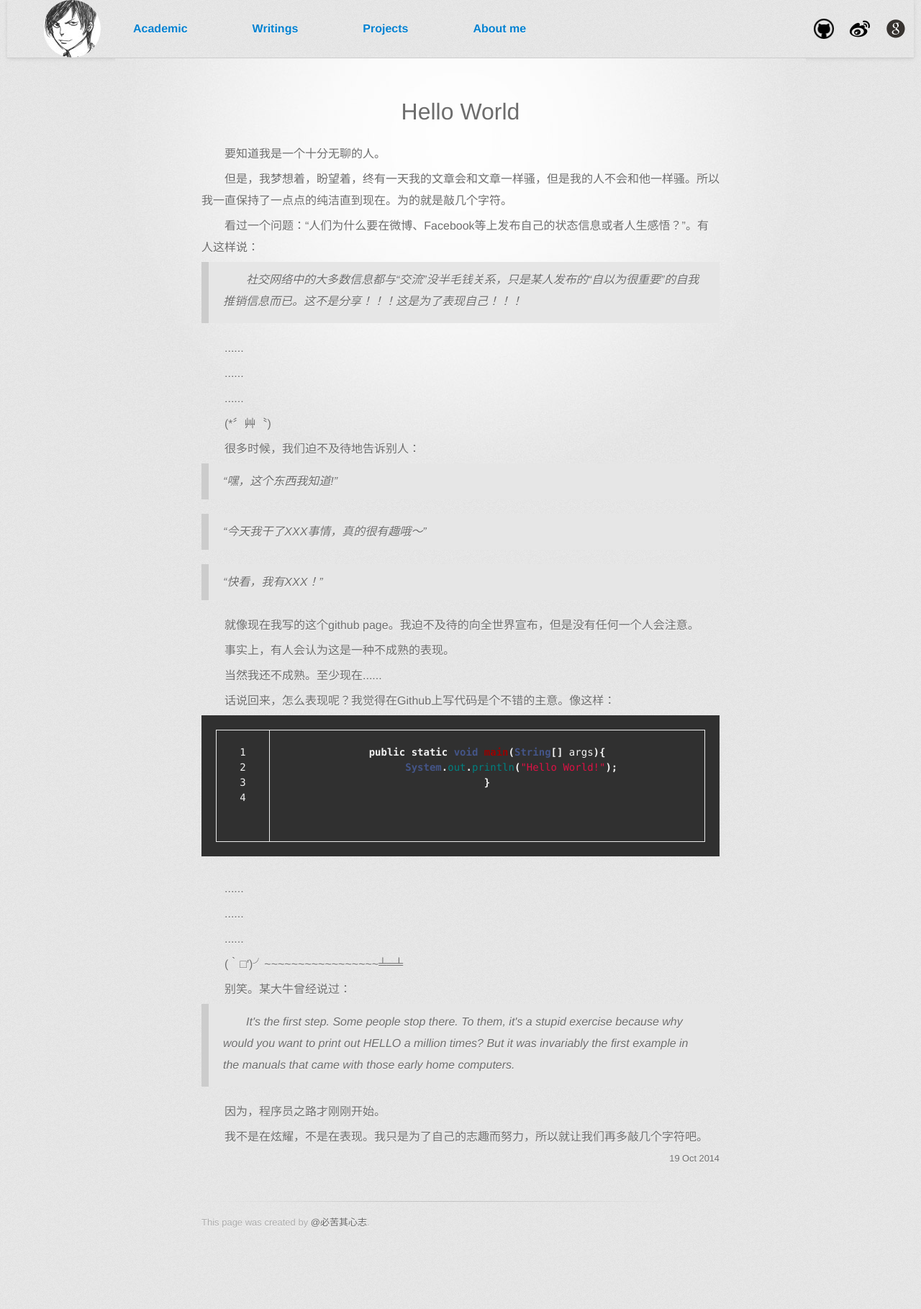
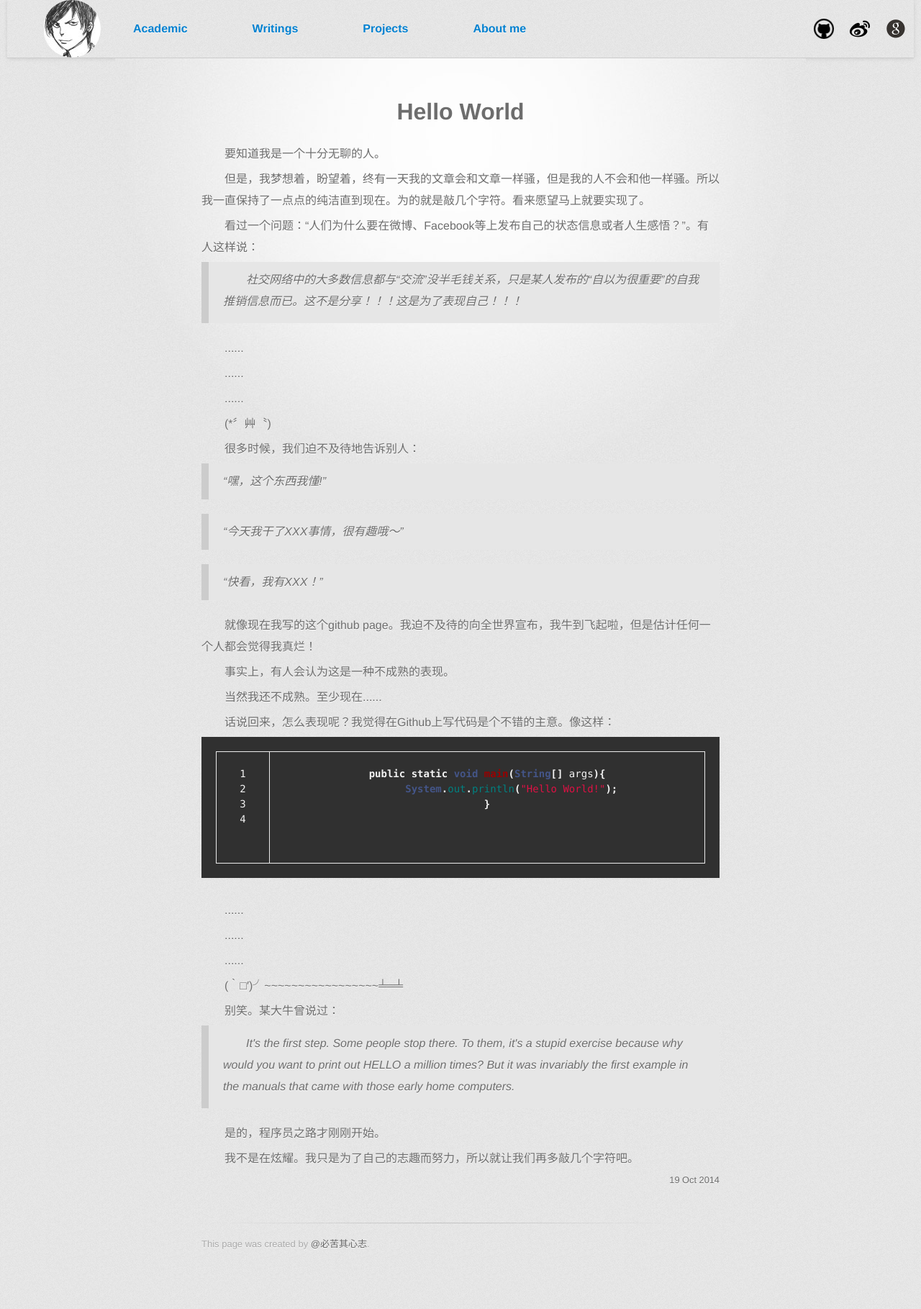
Before and after one commit to huanghuayuan/liangbizhi.github.io, a Jekyll site: the page built from _posts/2014-10-19-hello-world.html, in a window 1280 px wide. Shown: the whole page at 72% size. Built offline with Jekyll 4.4.1, drawn with Linux system fonts in a browser that asks for light colours; comment, search, counter and statistics services are not loaded; before the commit the page ends 1789 px from its top, so only the background shows below that.

```diff
--- a/_posts/2014-10-19-hello-world.html
+++ b/_posts/2014-10-19-hello-world.html
@@ -5,7 +5,7 @@ title: Hello World
 <section id="main_content">
 	<article>
 		<p>要知道我是一个十分无聊的人。</p>
-		<p>但是，我梦想着，盼望着，终有一天我的文章会和文章一样骚，但是我的人不会和他一样骚。所以我一直保持了一点点的纯洁直到现在。为的就是敲几个字符。</p>
+		<p>但是，我梦想着，盼望着，终有一天我的文章会和文章一样骚，但是我的人不会和他一样骚。所以我一直保持了一点点的纯洁直到现在。为的就是敲几个字符。看来愿望马上就要实现了。</p>
 		<p>看过一个问题：“人们为什么要在微博、Facebook等上发布自己的状态信息或者人生感悟？”。有人这样说：</p>
 		<blockquote><p>社交网络中的大多数信息都与“交流”没半毛钱关系，只是某人发布的“自以为很重要”的自我推销信息而已。这不是分享！！！这是为了表现自己！！！</p></blockquote>
 		<p>......</p>
@@ -13,10 +13,10 @@ title: Hello World
 		<p>......</p>
 		<p>(*〞艸〝)</p>
 		<p>很多时候，我们迫不及待地告诉别人：</p>
-		<blockquote>“嘿，这个东西我知道!”</blockquote>
-		<blockquote>“今天我干了XXX事情，真的很有趣哦～”</blockquote>
+		<blockquote>“嘿，这个东西我懂!”</blockquote>
+		<blockquote>“今天我干了XXX事情，很有趣哦～”</blockquote>
 		<blockquote>“快看，我有XXX！”</blockquote>
-		<p>就像现在我写的这个github page。我迫不及待的向全世界宣布，但是没有任何一个人会注意。</p>
+		<p>就像现在我写的这个github page。我迫不及待的向全世界宣布，我牛到飞起啦，但是估计任何一个人都会觉得我真烂！</p>
 		<p>事实上，有人会认为这是一种不成熟的表现。</p>
 		<p>当然我还不成熟。至少现在......</p>
 		<p>话说回来，怎么表现呢？我觉得在Github上写代码是个不错的主意。像这样：</p>
@@ -29,10 +29,10 @@ public static void main(String[] args){
 		<p>......</p>
 		<p>......</p>
 		<p>(｀□′)╯~~~~~~~~~~~~~~~~~╧═╧</p>
-		<p>别笑。某大牛曾经说过：</p>
+		<p>别笑。某大牛曾说过：</p>
 		<blockquote><p>It's the first step. Some people stop there. To them, it's a stupid exercise because why would you want to print out HELLO a million times? But it was invariably the first example in the manuals that came with those early home computers.</p></blockquote>
-		<p>因为，程序员之路才刚刚开始。</p>
-		<p>我不是在炫耀，不是在表现。我只是为了自己的志趣而努力，所以就让我们再多敲几个字符吧。</p>
+		<p>是的，程序员之路才刚刚开始。</p>
+		<p>我不是在炫耀。我只是为了自己的志趣而努力，所以就让我们再多敲几个字符吧。</p>
 	</article>
 	<div class="article-date text-right">{{ page.date | date_to_string }}</div>
 </section>
--- a/css/default.css
+++ b/css/default.css
@@ -4,12 +4,17 @@ p{
 }
 #article-title{
 	font-size: 2em;
+	font-weight: bold;
 	text-align: center;
 	margin-bottom: 20px;
 }
 .article-date{
 	font-size: 0.8em;
 	margin-bottom: 50px;
+}
+.sub-title{
+	font-size: 1.3em;
+	font-weight: bold;
 }
 .text-left{
 	text-align: left;
@@ -91,7 +96,7 @@ p{
 	list-style: none;
 }
 .nav ul li:hover{
-	border-top: solid 5px #0080d0;
+	border-top: solid 2px #0080d0;
 }
 .nav ul li a{
 	cursor: pointer;
--- a/js/about.js
+++ b/js/about.js
@@ -16,7 +16,7 @@ function init(){
 	$("#lyric").hide();
 	$(".desc").hide();
 	$("#loading").hide();
-	$(".desc").fadeIn("slow");
+	setTimeout("$('.desc').fadeIn('slow')", 1000);
 }
 /**
  * Play the music.
--- a/js/default.js
+++ b/js/default.js
@@ -19,7 +19,7 @@ $(document).ready(function(){
 		follows.each(function(item){
 			$(this).css("margin", ($(this).parent().height() - $(this).height()) / 2 + "px 0");
 		});
-		if($(window).scrollTop() > topHeight){
+		if($(window).scrollTop() > topHeight / 2){
 			nav.addClass("nav-scroll");
 			logo.removeClass("logo");
 			logo.addClass("logo-scroll");
```
Also changed, not shown: _posts/2014-10-23-how-to-code-gracefully.html (added, +38 -0 lines).
